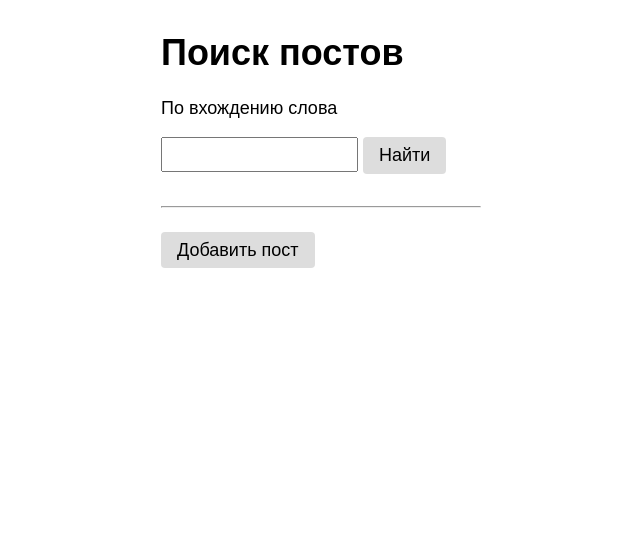
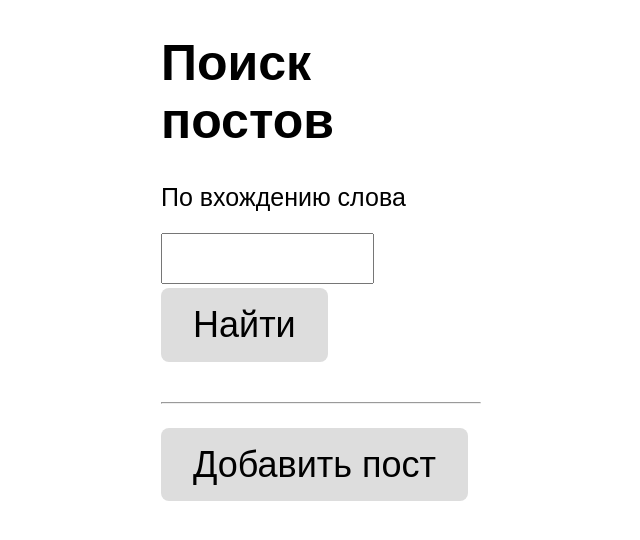
Before and after one commit to RafaCom/project_with_posts_docker-, a Flask app: page / in a window 1280 px wide. Shown: the top 540 px of the page, without its empty margins (319-959 px from the left). Run offline with Flask 3, Linux system fonts and the light colour scheme.

Commit message:
changed css

```diff
--- a/static/style.css
+++ b/static/style.css
@@ -2,7 +2,7 @@
 
 body {
     font-family: arial;
-    font-size: 18px;
+    font-size: 25px;
 }
 
 main {
@@ -11,48 +11,48 @@ main {
 }
 
 hr {
-    margin: 32px 0;
+    margin: 40px 0;
 }
 
 select {
-    padding: 7px 6px;
+    padding: 14px 12px;
     background-color: #ddd;
     border:none;
-    border-radius: 4px;
-    font-size: 18px;
+    border-radius: 8px;
+    font-size: 36px;
 }
 
 input[type=text] {
-    padding: 8px;
+    padding: 16px;
     position: relative;
-    top: -2px;
+    top: -4px;
 }
 
 textarea {
-    width: 100%;
-    margin-bottom: 16px;
+    width: 120%;
+    margin-bottom: 32px;
 }
 
 input[type=file] {
 
-    margin-bottom: 16px;
+    margin-bottom: 32px;
 
 
 }
 
 a {
     color: black;
-    font-size: 16px;
+    font-size: 32px;
 }
 
 /* Селекторы по классам */
 
 .button {
     background-color: #ddd;
-    padding: 8px 16px;
+    padding: 16px 32px;
     text-decoration: none;
     color: black;
     border:none;
-    border-radius: 4px;
-    font-size: 18px;
+    border-radius: 8px;
+    font-size: 36px;
 }
```
Also changed, not shown: .github/workflows/action.yaml.
